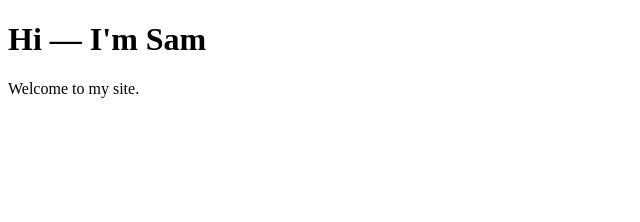
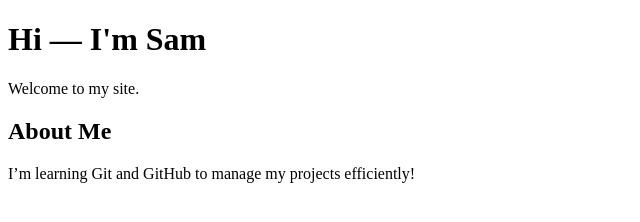
Before and after one commit to MauriceBassil/my-site, a plain HTML site: page index.html in a window 1280 px wide. Shown: the whole page, without its empty margins (0-640 px from the left). Drawn offline with Linux system fonts and the light colour scheme.

Commit message:
Add About section

```diff
--- a/index.html
+++ b/index.html
@@ -9,3 +9,7 @@
     <p>Welcome to my site.</p>
   </body>
 </html>
+ <h2>About Me</h2>
+    <p>I’m learning Git and GitHub to manage my projects efficiently!</p>
+  </body>
+</html>
```
